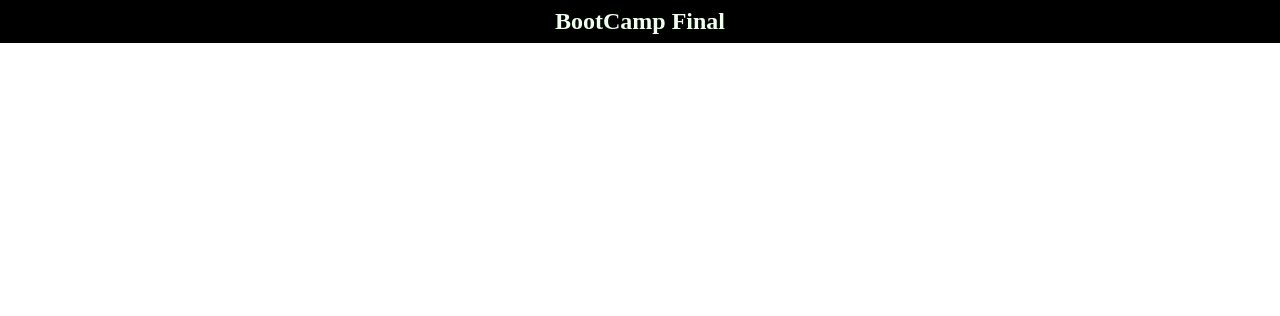
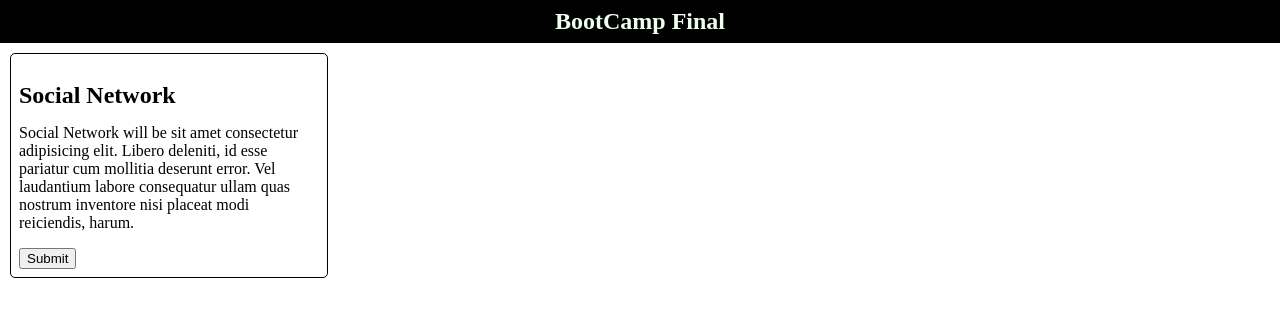
Before and after one commit to NajimVuiya/MyfinalProject, a plain HTML site: page index.html in a window 1280 px wide. Drawn offline with Linux system fonts and the light colour scheme.

Commit message:
Final project updated virsion- 0.2

```diff
--- a/css/style.css
+++ b/css/style.css
@@ -13,3 +13,16 @@ body
 	color: #efef;
 	background-color: #000;
 }
+
+.box-1
+{
+	width: 300px;
+	margin: 10px 0 0 10px;
+	padding: 8px;
+	border-radius: 5px;
+	border: 1px solid #000;
+}
+.box-1 p
+{
+	margin-top: -5px;
+}
--- a/index.html
+++ b/index.html
@@ -10,6 +10,11 @@
 
 	<h2 id="unique">BootCamp Final </h2>
 
+	<div class="box-1">
+		<h2>Social Network</h2>
+		<p>Social Network will be  sit amet consectetur adipisicing elit. Libero deleniti, id esse pariatur cum mollitia deserunt error. Vel laudantium labore consequatur ullam quas nostrum inventore nisi placeat modi reiciendis, harum.</p>
+		<button>Submit</button>
+	</div>
 	<script src="js/script.js"></script>
 </body>
 </html>
--- a/js/script.js
+++ b/js/script.js
@@ -1,4 +1,6 @@
 'use strict';
+
+const boxOne = document.querySelector('.box-1');
 
 let numberOne = 40;
 let numberTwo = 400;
```
Also changed, not shown: 1 other file.
